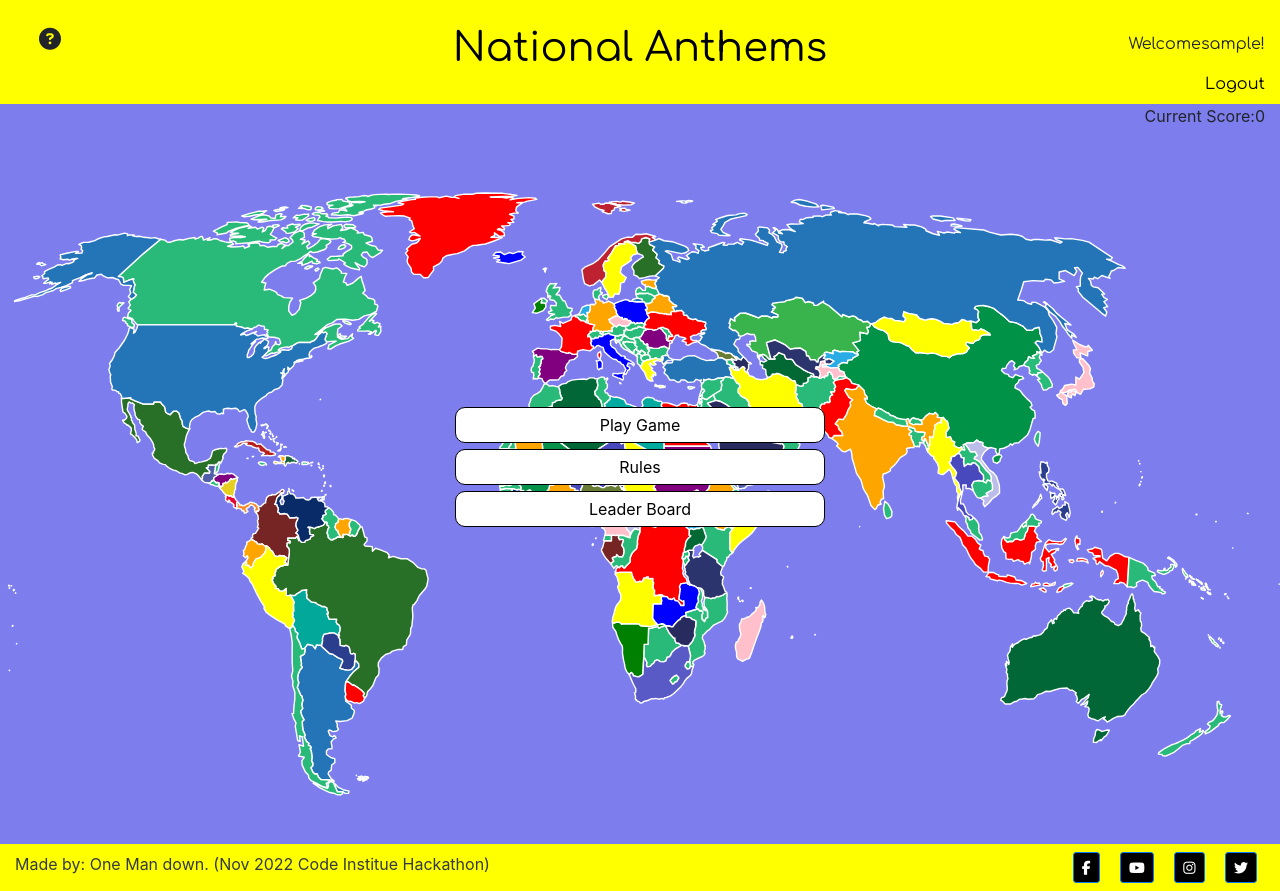
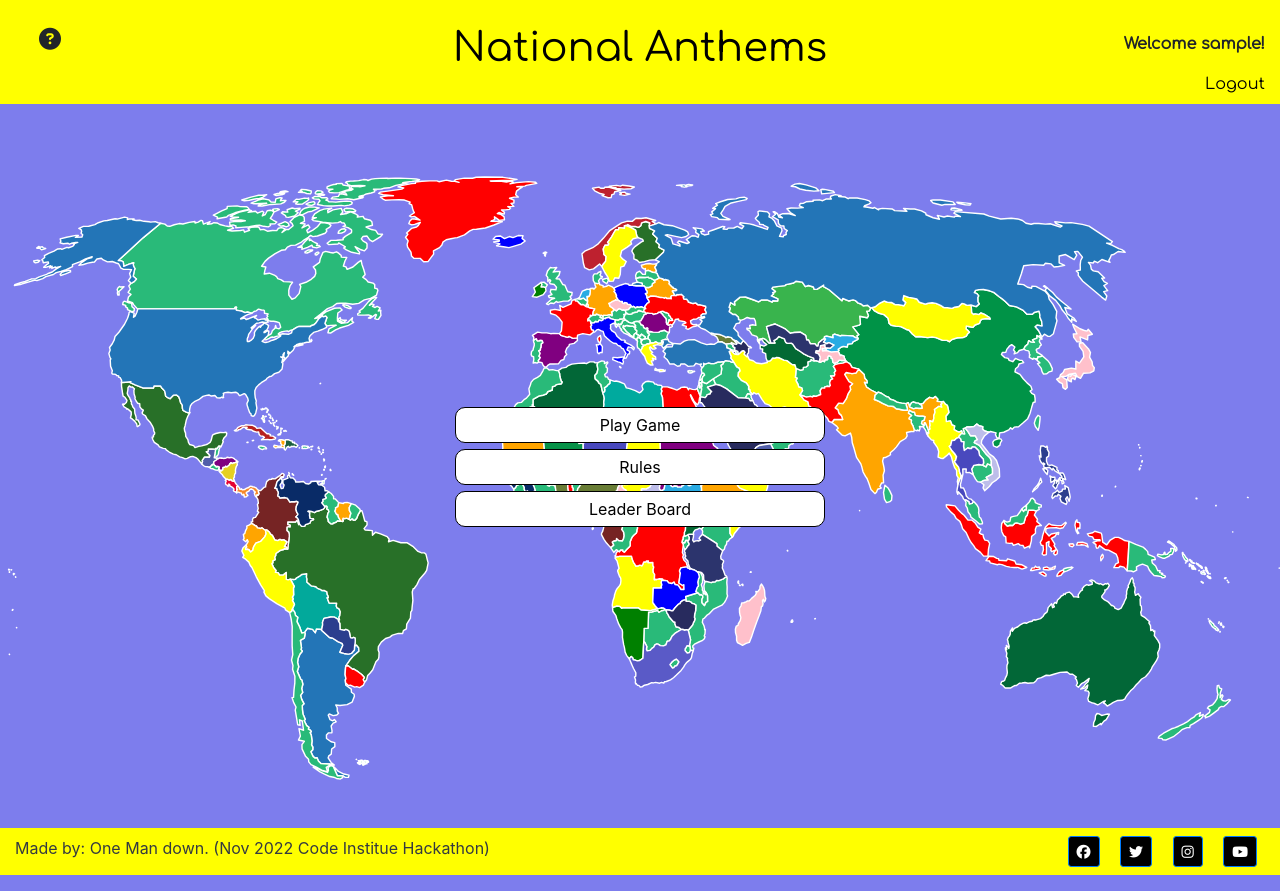
Before and after one commit to sophiebatten123/NationalAnthemsQuiz, a Django app: page / in a window 1280 px wide. Run offline with Django 3.2, Linux system fonts and the light colour scheme; the visitor is signed in with stand-in values (Sample User, id 1); data that the repository does not hold is empty; some libraries are stand-ins or nearby versions.

Commit message:
Styling added to the page and social media links have been added in footer

```diff
--- a/game/templates/game/index.html
+++ b/game/templates/game/index.html
@@ -27,11 +27,11 @@
 <!--Counter and rounds-->
 <div class="container-fluid">
     <div class="row sea">
-        <div class="col-6">
-            <span id="round"class="pt-1"></span>
+        <div class="col-6 pt-2">
+            <p><b><span id="round"class="pt-1"></span></b></p>
         </div>
-        <div class="col-6 text-right">
-            <p>Current Score:<span id="counter">0</span></p>
+        <div class="col-6 text-right pt-2" id="score-counter">
+            <p><b>Current Score: <span id="counter">0</span></b></p>
         </div>
     </div>
 </div>
@@ -69,9 +69,9 @@
 
 <!--Score-->
 <div class="container" id="final">
-    <p>Congratulations for completing the quiz! Your score is:</p>
-    <span id="final-text"></span>
-    <button type="link" class="list-item info-button" id="end">End Game</button>
+    <p>Congratulations for completing the quiz!</p>
+    <p>You scored: <b><span id="final-text"></span>/7</b></p>
+    <button type="link" class="list-item info-button" id="end">View Leaderboard</button>
 </div>
 
 
--- a/game/templates/game/score.html
+++ b/game/templates/game/score.html
@@ -7,12 +7,14 @@
     <div class="row">
         <div class="col-4"></div>
         <div class="col-4 white">
+            <a href="{% url 'index' %}"><span class="rules-button text-right mr-2"><i class="fa-solid fa-xmark"></i></span></a>
             <h2>Highscores</h2>
+            <hr>
             <table>
                 {% for score in scores %}
                 <tr>
                     <td class="p-2 pr-4m-2"><p>{{score.name}}</p></td>
-                    <td class="p-2 pr-4m-2"><p class="pl-4">{{score.score}}/10</p></td>
+                    <td class="p-2 pr-4m-2"><p class="pl-4">{{score.score}}/7</p></td>
                 </tr>
                 {% endfor %}
             </table>
--- a/templates/base.html
+++ b/templates/base.html
@@ -6,10 +6,8 @@
     <meta charset="UTF-8">
     <meta http-equiv="X-UA-Compatible" content="IE=edge">
     <meta name="viewport" content="width=device-width, initial-scale=1.0">
-    <!--Keywords TO BE COMPLETED-->
-    <meta name="keywords" content="">
-    <!--Description TO BE COMPLETED-->
-    <meta name="description" content="">
+    <meta name="keywords" content="national, anthem, countries, game, quiz, country, play">
+    <meta name="description" content="How well do you know the world's most famous National Anthems? Challenge yourself in this fun and educational music game.">
     <!--CSS Link-->
     <link rel="stylesheet" href= "{% static 'css/style.css' %}">
     <!--Bootstrap CSS Link-->
@@ -74,7 +72,7 @@
         </div>
         <div class="col-4 text-right pt-2 btns">
             {% if request.user.is_authenticated %}
-              <p>Welcome{{ user.username }}!</p>
+              <p><b>Welcome {{ user.username }}!</b></p>
               <a href="{% url 'account_logout' %}">Logout</a>
             {% else %}
               <a href="{% url 'account_login' %}" class="pr-4">Login</a>
@@ -990,16 +988,20 @@
             </div>
             <div class="col-6 text-right">
             <button type="button" class="btn btn-primary btn-sm btn-floating mx-2" style="background-color: black;">
-              <i class="fab fa-facebook-f"></i>
+              <a href="https://www.facebook.com/" target="_blank" rel="noopener"
+                      aria-label="Click here to go to our facebook page"><i class="fab fa-facebook" style="color: white;"></i></a>
             </button>
             <button type="button" class="btn btn-primary btn-sm btn-floating mx-2" style="background-color: black;">
-              <i class="fab fa-youtube"></i>
+              <a href="https://twitter.com/" target="_blank" rel="noopener"
+                      aria-label="Click here to go to our twitter page"><i class="fab fa-twitter" style="color: white;"></i></a>
             </button>
             <button type="button" class="btn btn-primary btn-sm btn-floating mx-2" style="background-color: black;">
-              <i class="fab fa-instagram"></i>
+              <a href="https://www.instagram.com/" target="_blank" rel="noopener"
+                      aria-label="Click here to go to our instagram page"><i class="fab fa-instagram" style="color: white;"></i></a>
             </button>
             <button type="button" class="btn btn-primary btn-sm btn-floating mx-2" style="background-color: black;">
-              <i class="fab fa-twitter"></i>
+              <a href="https://www.youtube.com/" target="_blank" rel="noopener"
+                      aria-label="Click here to go to our youtube page"><i class="fab fa-youtube" style="color: white;"></i></a>
             </button>
             </div>
           </div>
```
Also changed, not shown: game/templates/game/rules.html (+4 -6 lines), static/css/style.css (+28 -15 lines), static/js/script.js (+29 -14 lines).
